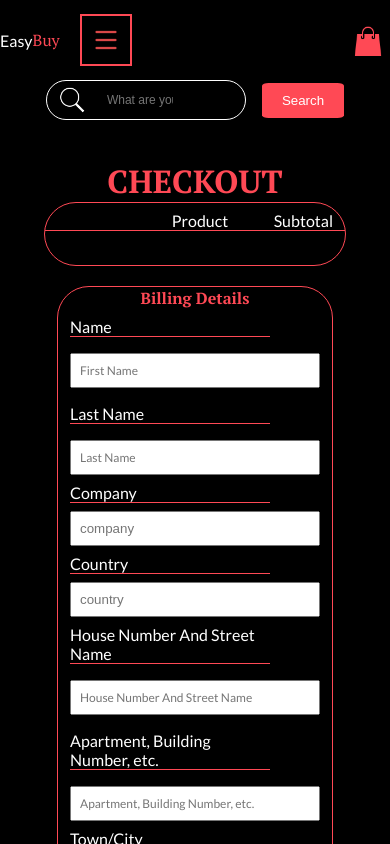
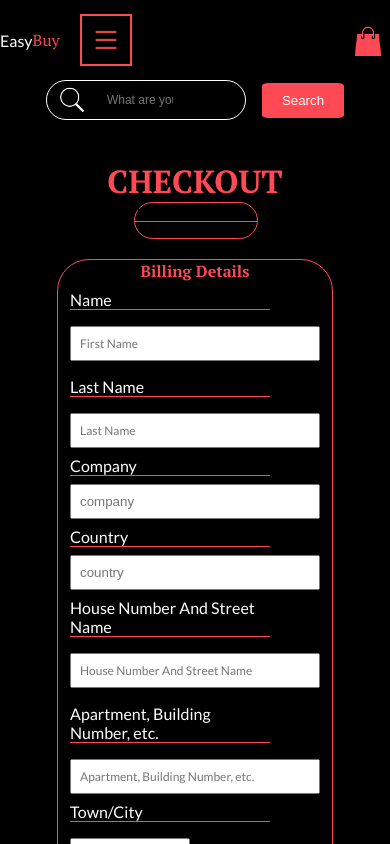
Before and after one commit to lem31/mystore, a React (Vite) app in the folder my-store-app/: page /Checkout in a window 390 px wide. Shown: the top 844 px of the page. Built offline with nearby package versions, Linux system fonts and the light colour scheme; a web font is replaced by a local one.

Commit message:
added styles to checkout page

```diff
--- a/my-store-app/src/CSS_Modules/Checkout_Page/checkout.module.css
+++ b/my-store-app/src/CSS_Modules/Checkout_Page/checkout.module.css
@@ -129,14 +129,14 @@
   grid-template-columns: repeat(3, 1fr);
   grid-template-rows: auto;
   color: var(--secondary-color);
-  width: 310px;
+  width: 340px;
   margin-top: 8px;
   justify-items: center;
   align-items: center;
 }
 
 .your_order_border_bottom {
-  width: 300px;
+  width: 340px;
   border-bottom: 1px solid var(--tertiary-color);
 }
 
@@ -147,7 +147,7 @@
   border: 1px solid var(--tertiary-color);
   border-radius: 32px;
   width: 100%;
-  width: 300px;
+  width: 340px;
   height: auto;
   padding-bottom: 16px;
 }
@@ -331,4 +331,75 @@
   .checkout_name_on_card {
     width: 280px;
   }
+
+  .your_cart_card {
+    display: flex;
+    flex-direction: column;
+    width: 100%;
+    max-width: 300px;
+  }
+
+  .your_products_in_cart_div {
+    display: grid;
+    grid-template-columns: 1fr;
+    grid-auto-rows: 100px;
+    align-items: center;
+    align-content: center;
+    justify-content: center;
+    max-width: 200px;
+    height: 300px;
+    gap: 0;
+    padding: 0;
+  }
+
+  .titles_and_products_div {
+    display: flex;
+    flex-direction: row;
+    border-bottom: 1px solid var(--tertiary-color);
+  }
+
+  .your_order_titles {
+    display: none;
+  }
+
+  .your_order_titles_mobile {
+    display: grid;
+    grid-template-columns: repeat(3, 1fr);
+    grid-template-rows: auto;
+    width: 100px;
+    margin-top: 8px;
+    justify-items: center;
+    align-items: center;
+  }
+
+  .your_order_border_bottom {
+    display: none;
+  }
+
+  .your_product_title_mobile {
+    grid-column: 1;
+    grid-row: 2;
+  }
+
+  .your_subtotal_title_mobile {
+    grid-column: 1;
+    grid-row: 3;
+  }
+
+  .your_subtotal_title_mobile,
+  .your_product_title_mobile {
+    font-size: var(--font-size-small);
+    color: var(--secondary-color);
+    font-family: var(--font-family-1);
+  }
+
+  .your_image {
+    grid-column: 1;
+  }
+
+  .your_product_items {
+    display: flex;
+    flex-direction: row;
+    border: none;
+  }
 }
--- a/my-store-app/src/Components/Checkout/Your_Order/index.jsx
+++ b/my-store-app/src/Components/Checkout/Your_Order/index.jsx
@@ -11,7 +11,9 @@ const YourOrder = () => {
     <>
       <div className={checkoutStyles.outer_cart_box}>
         <div className={checkoutStyles.your_cart_card}>
+       <div className={checkoutStyles.titles_and_products_div}>
           <div className={checkoutStyles.your_order_border_bottom}>
+
           <div className={checkoutStyles.your_order_titles}>
 
             <p className={checkoutStyles.your_product_title}>Product</p>
@@ -22,7 +24,14 @@ const YourOrder = () => {
             <ul className={checkoutStyles.your_product_ul}>
               {cart.map((product) => (
                 product && (
+
                   <li key={product.id} className={checkoutStyles.your_product_items}>
+  <div className={checkoutStyles.your_order_titles_mobile}>
+
+            <p className={checkoutStyles.your_product_title_mobile}>Product</p>
+            <p className={checkoutStyles.your_subtotal_title_mobile}>Subtotal</p>
+          </div>
+
                     <div className={checkoutStyles.your_products_in_cart_div}>
                       <div className={checkoutStyles.your_image_div}>
                         <img className={checkoutStyles.your_image} src={product.image.url} alt={product.title} />
@@ -37,13 +46,19 @@ const YourOrder = () => {
 
 
                     </div>
+
+
                   </li>
+
+
                 )
               ))}
             </ul>
+
           ) : (
             <p className={styles.empty_cart_message}>Your cart is empty.</p>
           )}
+          </div>
   {cartTotal > 0 && (
 
 
```
